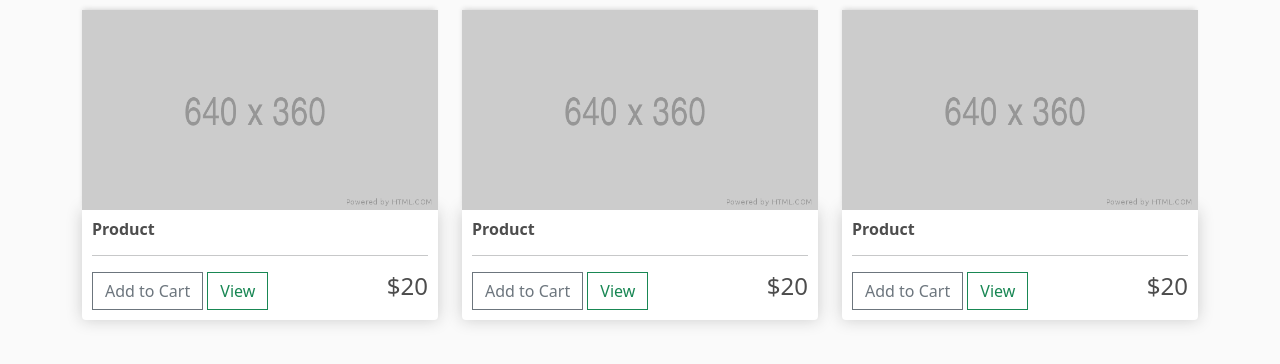
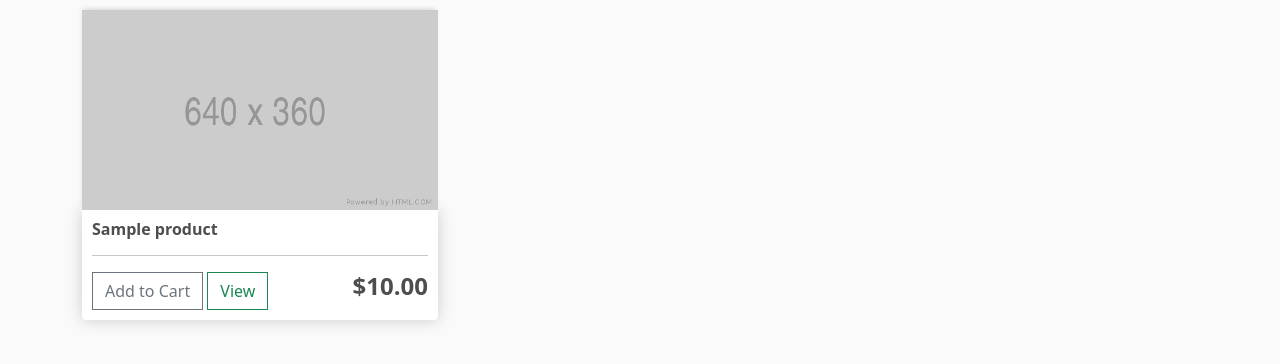
Before and after one commit to Sakkadas/ecommerce, a Django app: page / in a window 1280 px wide. Shown: the part 68-432 px from the top of the page. Run offline with Django 3.2, Linux system fonts and the light colour scheme; tables that the repository leaves empty hold one stand-in row (values such as "Sample post").

Commit message:
add render products to html

```diff
--- a/ecommerce/store/templates/store/store.html
+++ b/ecommerce/store/templates/store/store.html
@@ -2,41 +2,18 @@
 {% load static %}
 {% block content %}
 <div class="row">
+    {% for product in products %}
     <div class="col-lg-4">
         <img class="thumbnail" src="{% static 'images/placeholder.png' %}">
         <div class="box-element product">
-            <h6><strong>Product</strong></h6>
+            <h6><strong>{{product.name}}</strong></h6>
             <hr>
             <button class="btn btn-outline-secondary add-btn">Add to Cart</button>
             <a class="btn btn-outline-success" href="#">View</a>
-            <h4 style="display: inline-block; float:right">$20</h4>
+            <h4 style="display: inline-block; float:right"><strong>${{product.price|floatformat:2}}</strong></h4>
         </div>
     </div>
-
-    <div class="col-lg-4">
-        <img class="thumbnail" src="{% static 'images/placeholder.png' %}">
-
-        <div class="box-element product">
-            <h6><strong>Product</strong></h6>
-            <hr>
-            <button class="btn btn-outline-secondary add-btn">Add to Cart</button>
-
-            <a class="btn btn-outline-success" href="#">View</a>
-            <h4 style="display: inline-block; float:right">$20</h4>
-        </div>
-    </div>
-
-    <div class="col-lg-4">
-        <img class="thumbnail" src="{% static 'images/placeholder.png' %}">
-        <div class="box-element product">
-            <h6><strong>Product</strong></h6>
-            <hr>
-            <button class="btn btn-outline-secondary add-btn">Add to Cart</button>
-
-            <a class="btn btn-outline-success" href="#">View</a>
-            <h4 style="display: inline-block; float:right">$20</h4>
-        </div>
-    </div>
+    {% endfor %}
 </div>
 
 {% endblock content %}
--- a/ecommerce/store/views.py
+++ b/ecommerce/store/views.py
@@ -1,8 +1,10 @@
 from django.shortcuts import render
+from .models import *
 
 
 def store(request):
-    context = {}
+    products = Product.objects.all()
+    context = {'products': products}
     return render(request, 'store/store.html', context)
 
 
```
